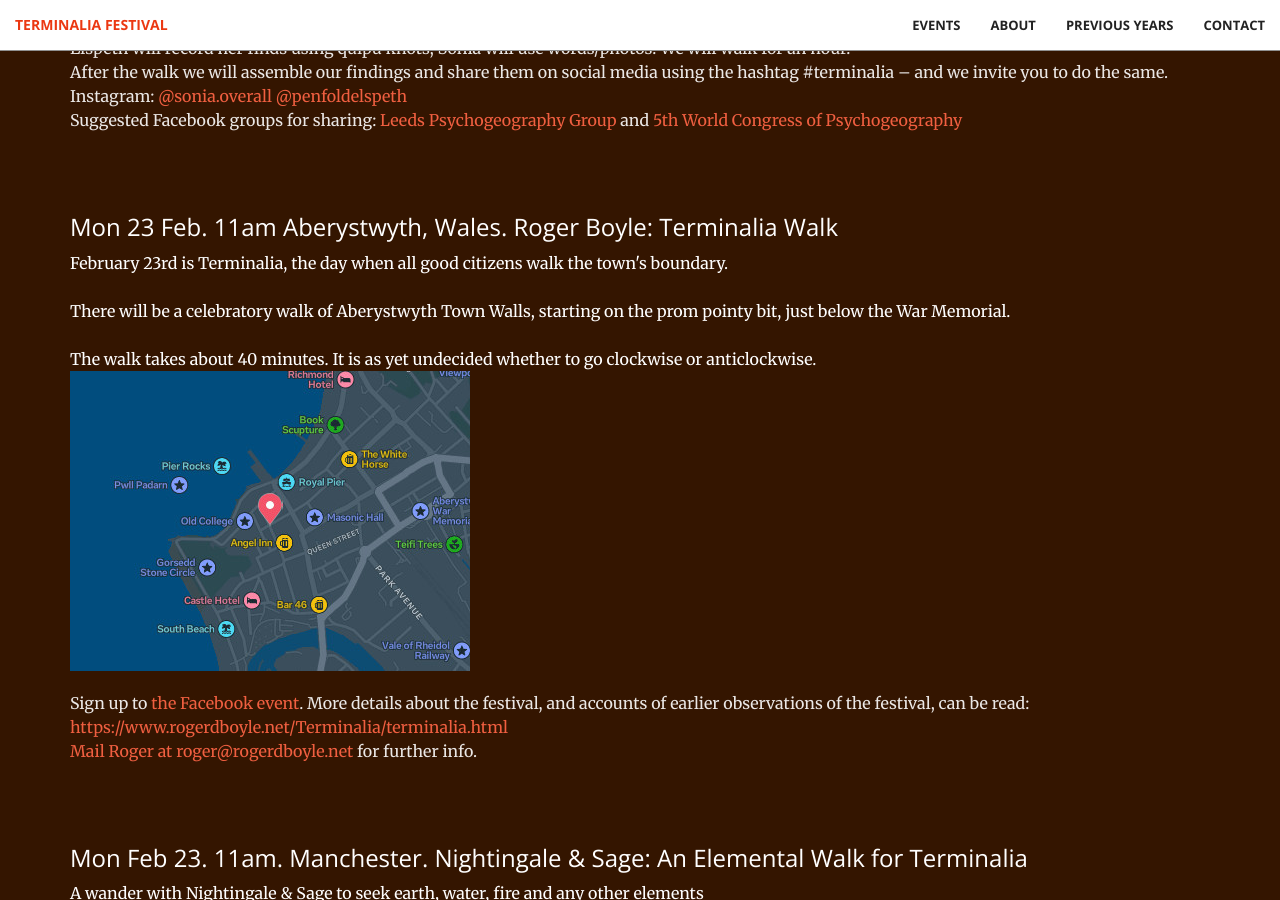
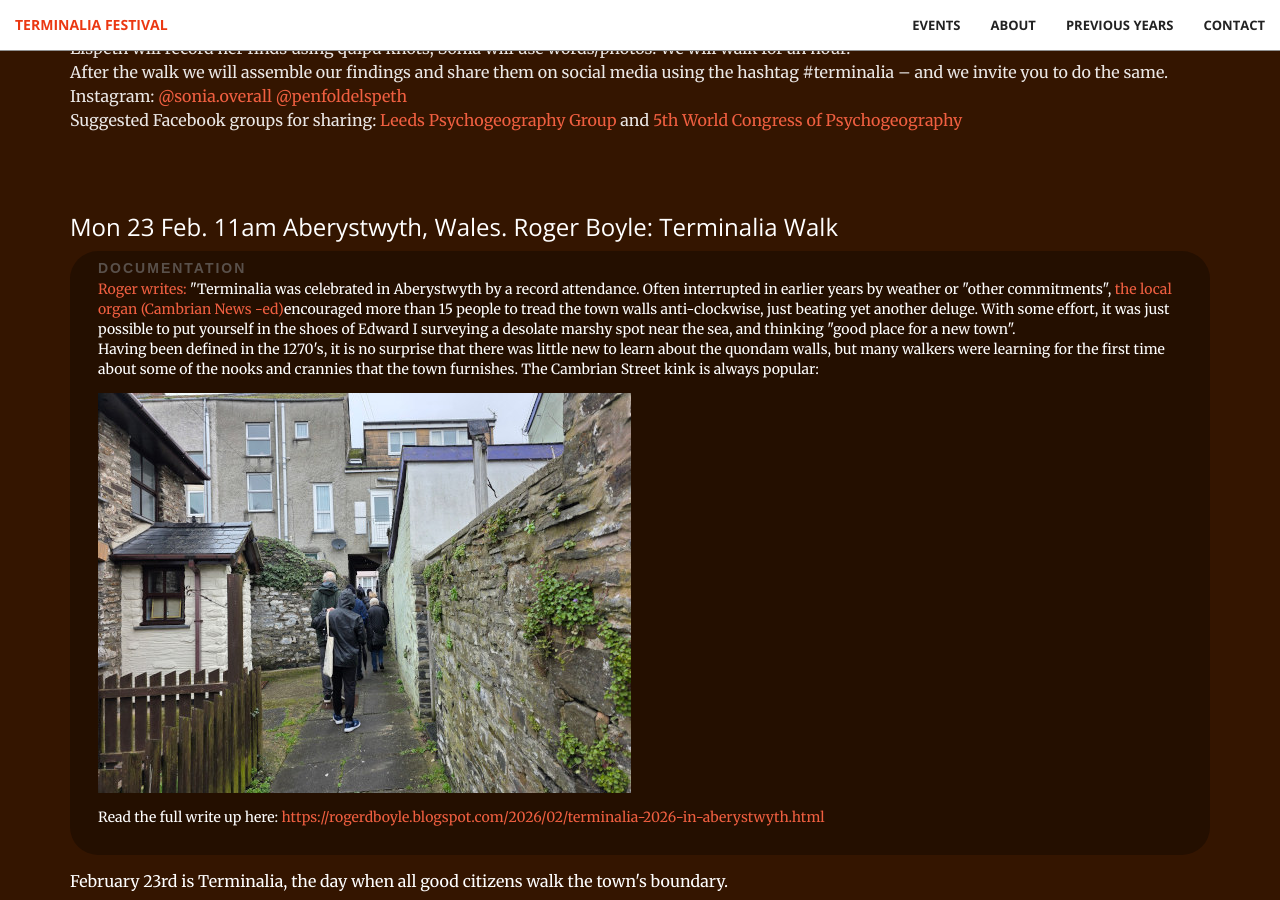
Before and after one commit to timwaters/terminalia, a Jekyll site: the page built from index.html, in a window 1280 px wide and 900 px high, scrolled down 7417 px. Built offline with Jekyll 4.4.1, drawn with Linux system fonts in a browser that asks for light colours.

Commit message:
add aber doc

```diff
--- a/_includes/events.html
+++ b/_includes/events.html
@@ -205,7 +205,15 @@ What three words ///fades.curving.rich
         <div class="col-lg-12 col-lg-offset-0 text-left event">
 
           <h3>Mon 23 Feb. 11am Aberystwyth, Wales. Roger Boyle: Terminalia Walk</h3>
+            <div class="documentation">
+            <div class="doc">documentation</div>
+            <a href="https://rogerdboyle.blogspot.com/2026/02/terminalia-2026-in-aberystwyth.html">Roger writes:</a> "Terminalia was celebrated in Aberystwyth by a record attendance. Often interrupted in earlier years by weather or "other commitments", <a href="https://www.cambrian-news.co.uk/news/entertainment/aberystwyth-walk-will-mark-roman-terminalia-festival-878053">the local organ (Cambrian News -ed)</a>encouraged more than 15 people to tread the town walls anti-clockwise, just beating yet another deluge. With some effort, it was just possible to put yourself in the shoes of Edward I surveying a desolate marshy spot near the sea, and thinking "good place for a new town".<br />
 
+Having been defined in the 1270's, it is no surprise that there was little new to learn about the quondam walls, but many walkers were learning for the first time about some of the nooks and crannies that the town furnishes. The Cambrian Street kink is always popular: <br />
+            <img src="/img/past/2026/doc_aber1.jpg" > <br />
+            Read the full write up here: <a href="https://rogerdboyle.blogspot.com/2026/02/terminalia-2026-in-aberystwyth.html">https://rogerdboyle.blogspot.com/2026/02/terminalia-2026-in-aberystwyth.html</a>
+
+          </div>
 
           <p class="text">
             February 23rd is Terminalia, the day when all good citizens walk the town's boundary.    <br />    <br />
```
Also changed, not shown: img/past/2026/doc_aber1.jpg (added).
